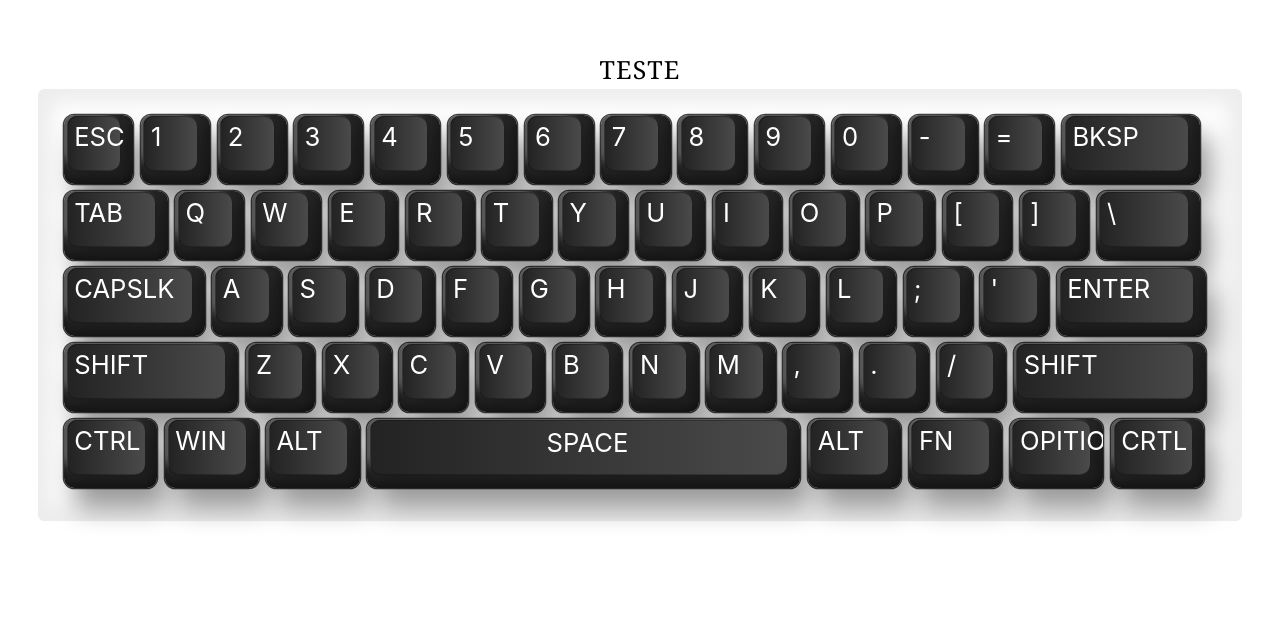
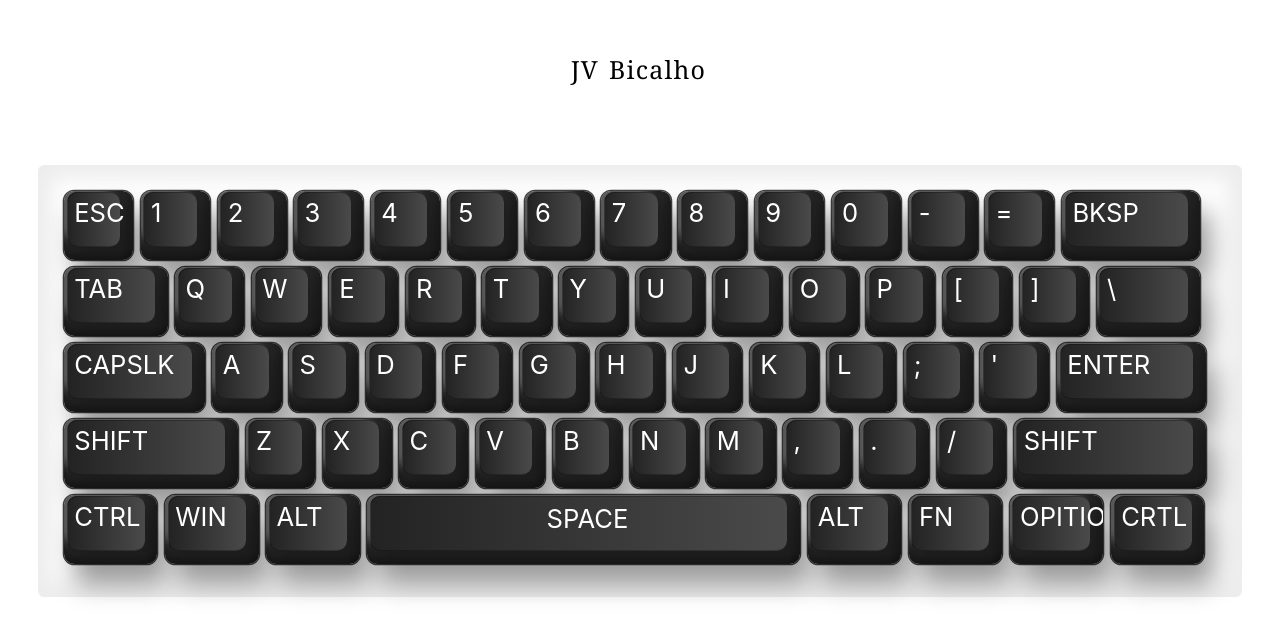
Before and after one commit to JVBicalho/vue-keyboard, a Vue app: page / in a window 1280 px wide. Shown: the part 115-752 px from the top of the page. Built offline with nearby package versions, Linux system fonts and the light colour scheme.

Commit message:
Animacao Cursor

```diff
--- a/src/App.vue
+++ b/src/App.vue
@@ -6,7 +6,7 @@ import Key from './components/Key.vue'
 
 <template>
   <header>
-    <div class="text">{{ text }}</div>
+    <div class="text"><span>{{ text }}</span></div>
   </header>
   <main>
 
@@ -27,20 +27,70 @@ import Key from './components/Key.vue'
     return {
       KeySimbolsArray: ["Esc","1","2","3","4","5","6","7","8","9","0","-","=","bksp",
                         "Tab","q","w","e","r","t","y","u","i","o","p","[","]","\\",
-                        "CapsLK","a","s","d","f","g","h","j","k","l",";","\'","Enter",
+                        "CapsLk","a","s","d","f","g","h","j","k","l",";","\'","Enter",
                         "Shift","z","x","c","v","b","n","m","\,","\.","\/","Shift",
-                        "Ctrl","win","alt","space","alt","Fn","opitions","Crtl",
+                        "Ctrl","Win","alt","space","alt","Fn","opitions","Crtl",
                      ],
-      text: "TESTE"
+      text: "JV Bicalho"
     }
   },
   methods: {
     KeyPressed(key) {
 
       console.log(key)
+      // Esc
+      if (key == "Esc") {
+
+        return
+      }
       // Backspace
       if (key == "bksp") {
         this.text = this.text.slice(0, -1)
+        return
+      }
+      // Tab
+      if (key == "Tab") {
+        this.text+= '     '
+        return
+      }
+      // CapsLk
+      if (key == "CapsLk") {
+
+        return
+      }
+      // Enter
+      if (key == "Enter") {
+
+        return
+      }
+      // Shift
+      if (key == "Shift") {
+
+        return
+      }
+      // Ctrl
+      if (key == "Ctrl") {
+
+        return
+      }
+      // Win
+      if (key == "Win") {
+
+        return
+      }
+      // Alt
+      if (key == "Alt") {
+
+        return
+      }
+      // Fn
+      if (key == "Fn") {
+
+        return
+      }
+      // Options
+      if (key == "Options") {
+
         return
       }
       // Space
@@ -58,7 +108,11 @@ import Key from './components/Key.vue'
 </script>
 <style scoped>
 
-
+header{
+  display: flex;
+  justify-content: center;
+  align-items: center;
+}
 main{
   border-radius: 0.5vw;
   padding-top: 2vw;
@@ -70,7 +124,15 @@ main{
 box-shadow: inset 0px 0px 20px 14px rgba(237,237,237,1);
 }
 .text{
-  text-align: center;
+  display: flex;
+  justify-content: center;
+  align-items: center;
+  height: 15vw;
+  /* text-align: center; */
+  max-width:80vw;
+}
+.text span{
+
   overflow-wrap: break-word;
   font-family: Georgia, serif;
   font-size: 25px;
@@ -80,9 +142,26 @@ color: #000000;
   font-weight: 400;
   text-decoration: solid rgb(68, 68, 68);
   font-style: normal;
-font-variant: small-caps;
   text-transform: none;
+  user-select: none;
 
+}
+.text span:after{
+   content: '';
+    display: inline-block;
+    background-color: black;
+    margin-left: 2px;
+    height: 25px;
+    width: 0.1vw;
+    animation: cursor 0.4s infinite;
+}
+
+
+@keyframes cursor {
+  0% { opacity: 1; }
+  49% { opacity: 1; }
+  50% { opacity: 0; }
+  100% { opacity: 0; }
  }
 .keyboard{
 
--- a/src/components/Key.vue
+++ b/src/components/Key.vue
@@ -11,7 +11,7 @@ export default {
     }
 }
 </script>
-<style >
+<style scoped>
   span{
     cursor: pointer;
     position:relative;
@@ -27,6 +27,7 @@ export default {
                 0.8vw 1.6vw 2vw rgba(0,0,0,0.4);
     overflow:hidden;
     padding:0.2vw 0.2vw;
+
 
   }
   span:active{
@@ -130,6 +131,7 @@ span:nth-child(61) {
     font-size:clamp(0.01em, 2vw ,33.5em);
     font-style:normal;
     text-transform:uppercase;
+    user-select: none;
 
   }
 
```
Lines whose indentation alone changed are shown as unchanged.
